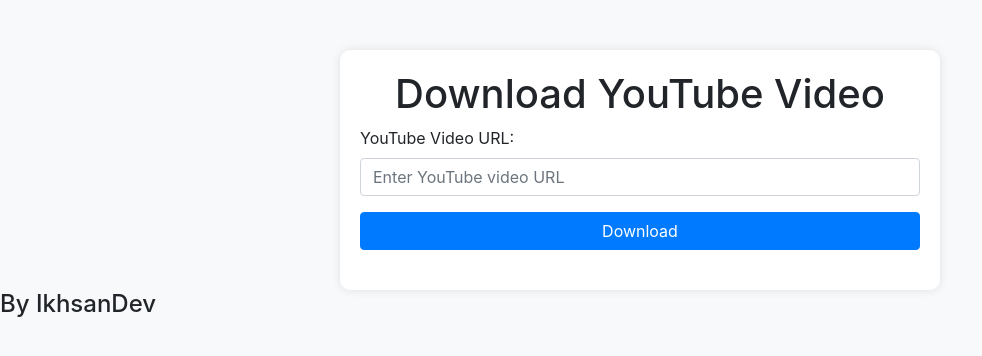
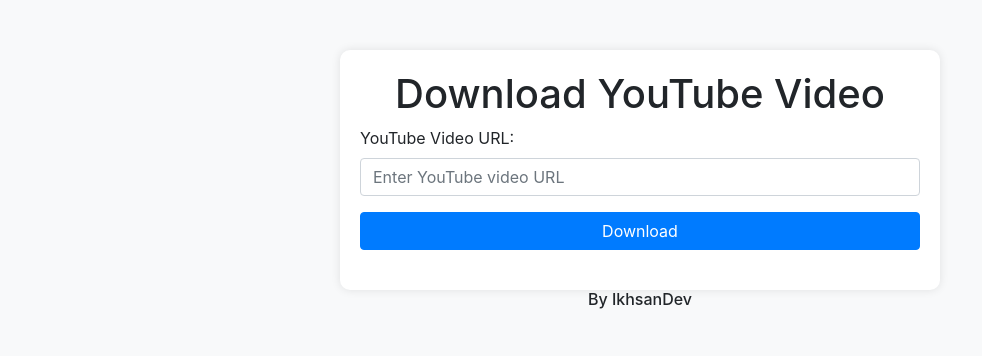
Before and after one commit to Ikhsan012/websdlyt, a website: page public/index.html in a window 1280 px wide. Shown: the whole page, without its empty margins (0-982 px from the left). Drawn offline with nearby package versions, Linux system fonts and the light colour scheme.

Commit message:
Update index.html

```diff
--- a/public/index.html
+++ b/public/index.html
@@ -35,7 +35,7 @@
         </form>
         <div id="status" class="text-center"></div>
     </div>
-    <h4>By IkhsanDev<h4>
+    <center><h6>By IkhsanDev</h6></center>
 
     <!-- Bootstrap JS and dependencies -->
     <script src="https://code.jquery.com/jquery-3.5.1.slim.min.js"></script>
```
